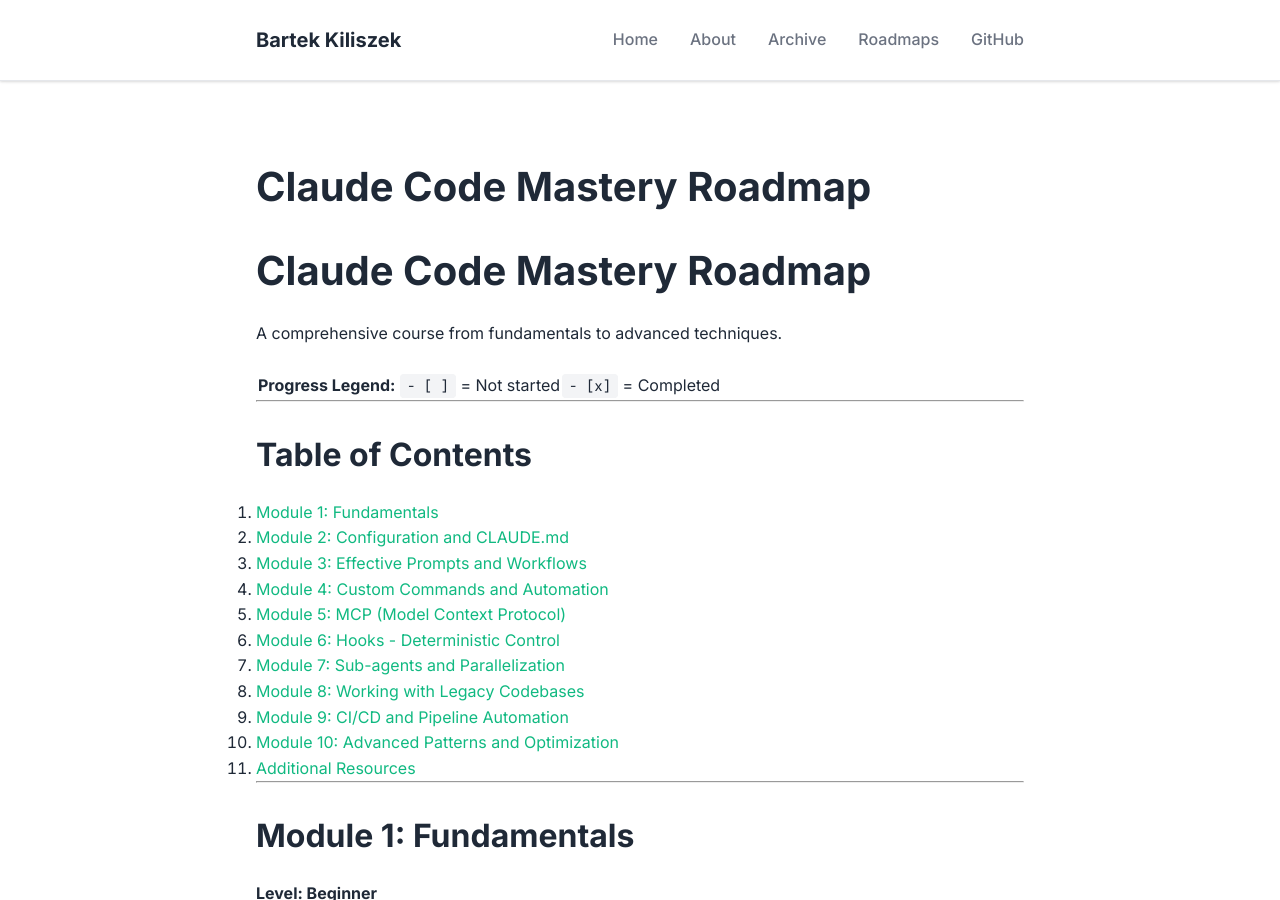
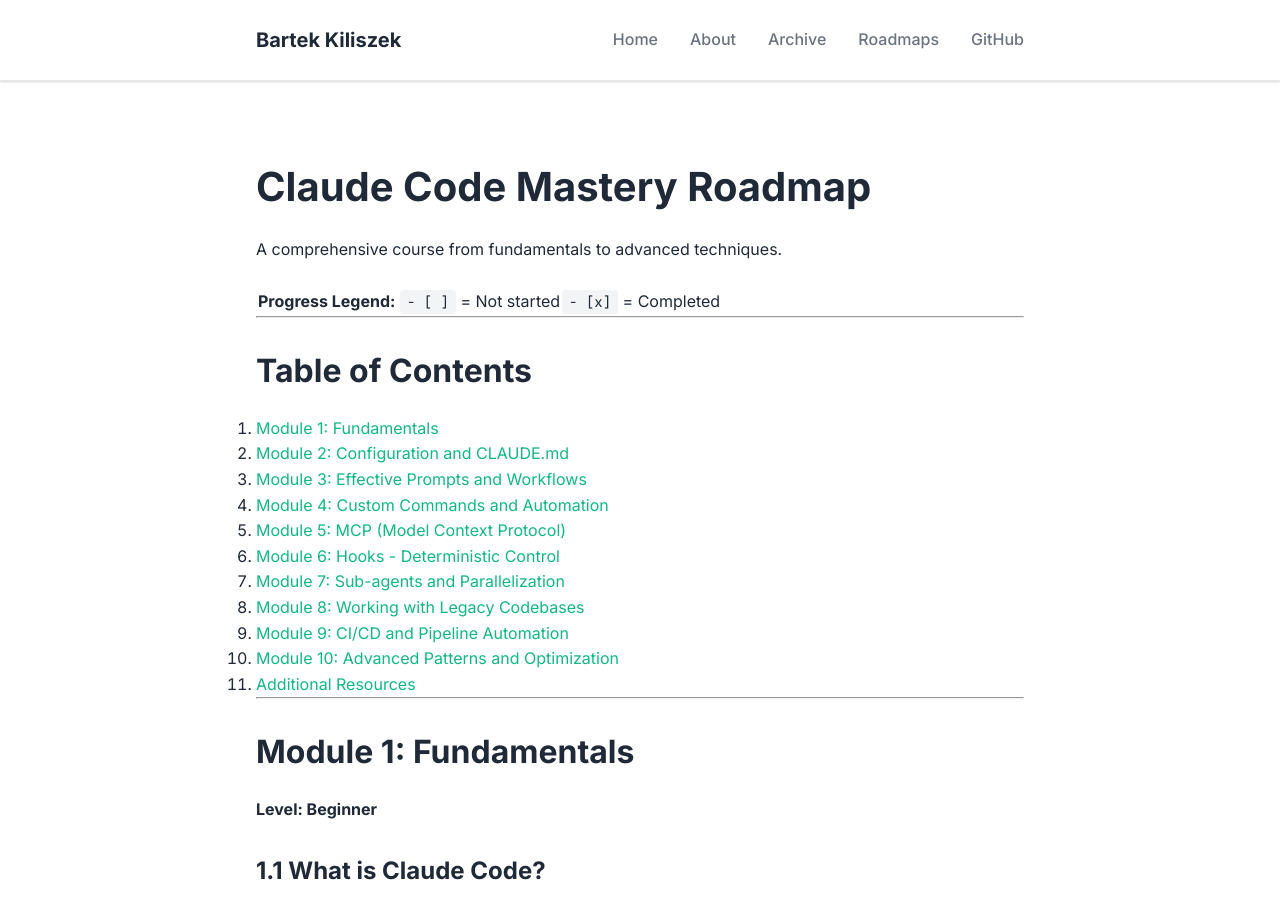
Before and after one commit to bartekkiliszek/bartekkiliszek.github.io, a Jekyll site: the page built from roadmaps/claude-code-mastery.md, in a window 1280 px wide and 900 px high. Built offline with Jekyll 4.4.1, drawn with Linux system fonts in a browser that asks for light colours.

Commit message:
Remove duplicate title from roadmap page
The page layout already renders title from front matter.

🤖 Generated with [Claude Code](https://claude.com/claude-code)

Co-Authored-By: Claude Opus 4.5 <noreply@anthropic.com>

```diff
--- a/roadmaps/claude-code-mastery.md
+++ b/roadmaps/claude-code-mastery.md
@@ -3,8 +3,6 @@ layout: page
 title: Claude Code Mastery Roadmap
 permalink: /roadmaps/claude-code/
 ---
-
-# Claude Code Mastery Roadmap
 
 A comprehensive course from fundamentals to advanced techniques.
 
```
